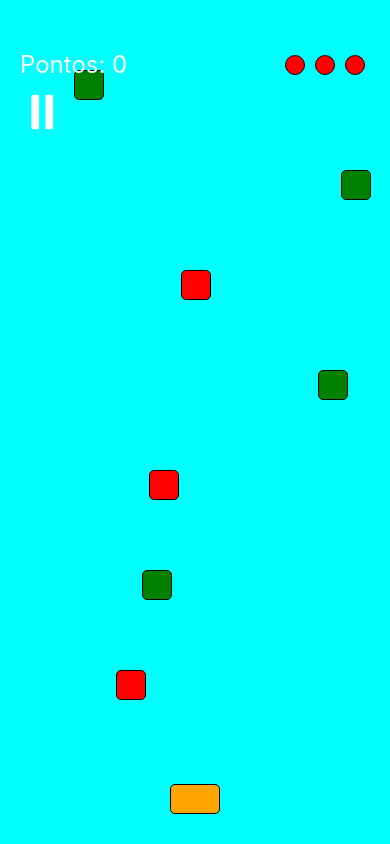
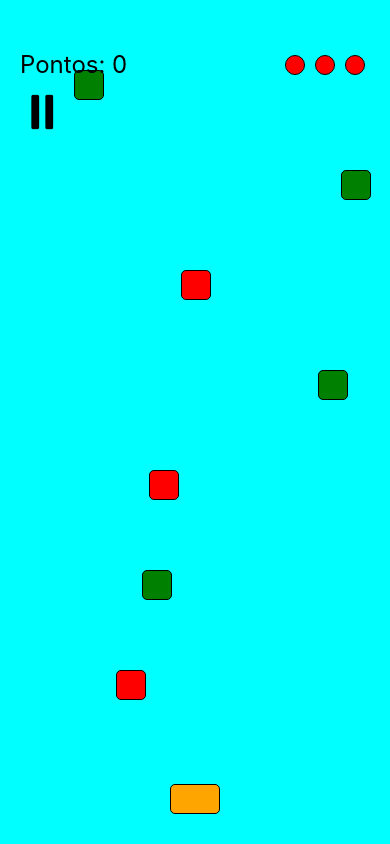
Before and after one commit to pedroalbertom/Game_IHC, a React Native app: screen / in a window 390 px wide. Built offline with nearby package versions, Linux system fonts and the light colour scheme.

Commit message:
Changed the color of the text

```diff
--- a/src/screens/GameScreen.js
+++ b/src/screens/GameScreen.js
@@ -144,12 +144,12 @@ const styles = StyleSheet.create({
   },
   scoreText: {
     fontSize: 24,
-    color: 'white',
+    color: 'black',
     marginRight: 20,
   },
   pauseButton: {
     fontSize: 50,
-    color: 'white',
+    color: 'black',
     top: 35,
     left: -130,
   },
```
